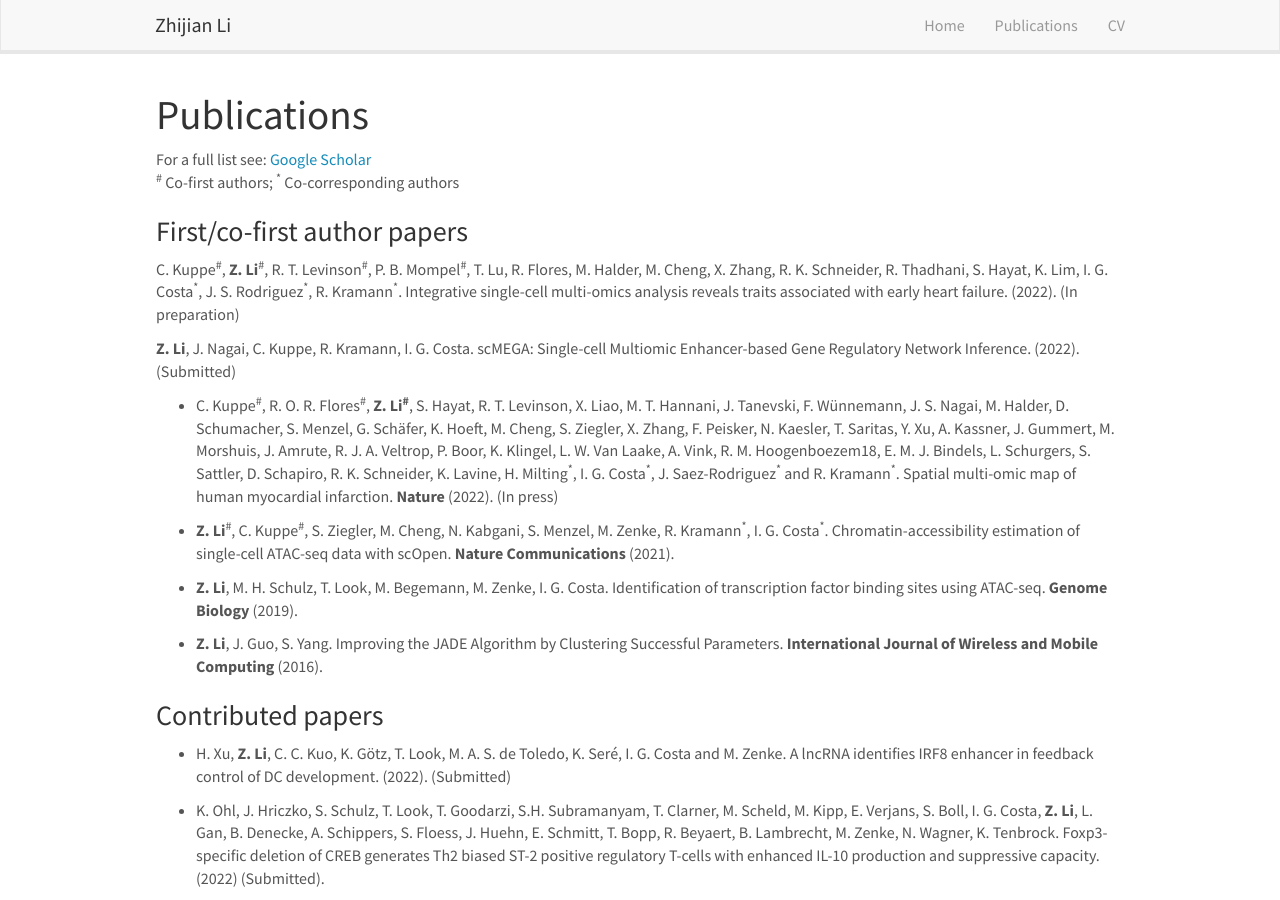
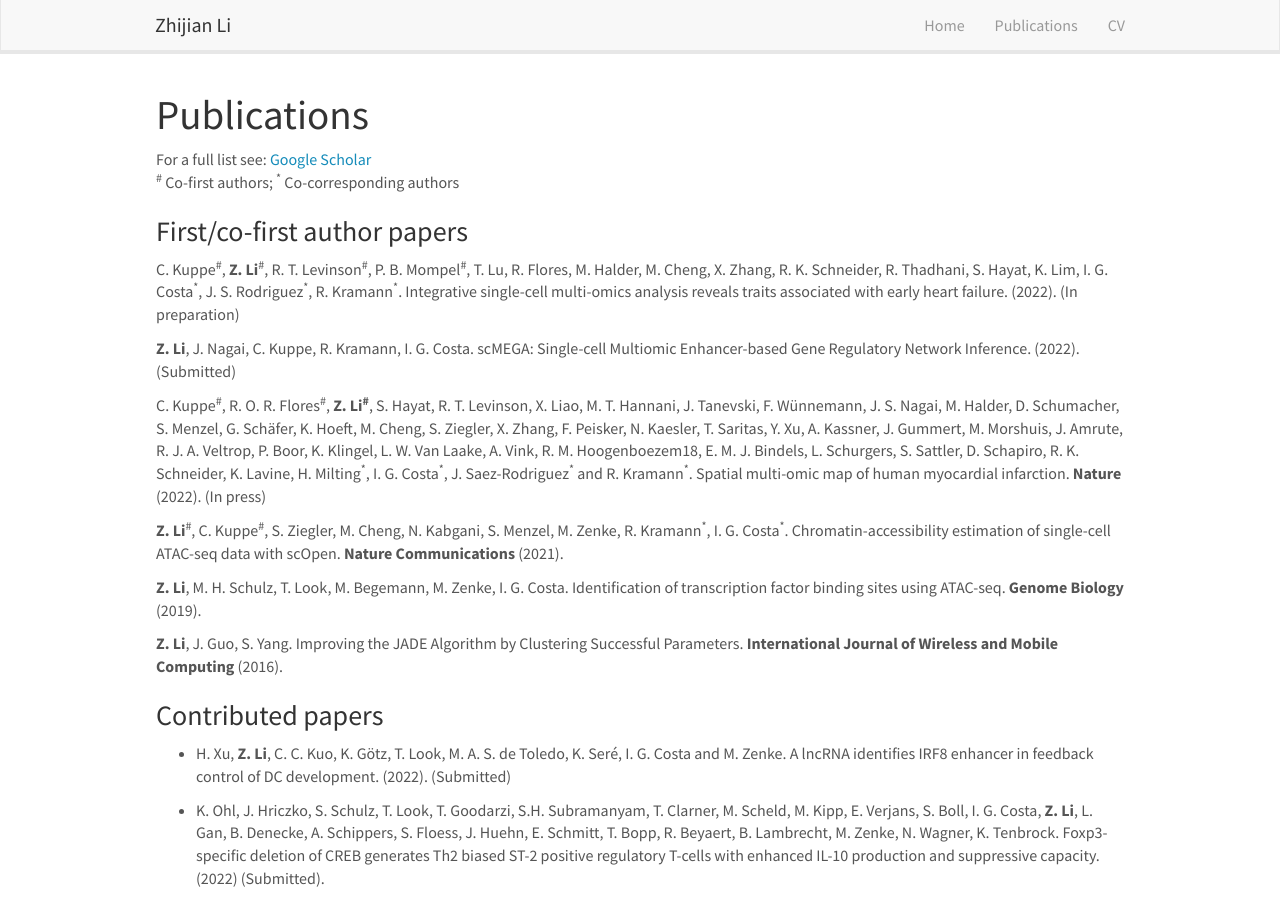
Before and after one commit to lzj1769/lzj1769.github.io, a Jekyll site: the page built from _pages/publications.md, in a window 1280 px wide and 900 px high. Built offline with Jekyll 4.4.1, drawn with Linux system fonts in a browser that asks for light colours; nearby versions of some CDN libraries.

Commit message:
update pub

```diff
--- a/_pages/publications.md
+++ b/_pages/publications.md
@@ -17,13 +17,13 @@ Integrative single-cell multi-omics analysis reveals traits associated with earl
 
 **Z. Li**, J. Nagai, C. Kuppe, R. Kramann, I. G. Costa. scMEGA: Single-cell Multiomic Enhancer-based Gene Regulatory Network Inference. (2022). (Submitted)
 
-* C. Kuppe<sup>\#</sup>, R. O. R. Flores<sup>\#</sup>, **Z. Li<sup>\#</sup>**, S. Hayat, R. T. Levinson, X. Liao, M. T. Hannani, J. Tanevski, F. Wünnemann, J. S. Nagai, M. Halder, D. Schumacher, S. Menzel, G. Schäfer, K. Hoeft, M. Cheng, S. Ziegler, X. Zhang, F. Peisker, N. Kaesler, T. Saritas, Y. Xu, A. Kassner, J. Gummert, M. Morshuis, J. Amrute, R. J. A. Veltrop, P. Boor, K. Klingel, L. W. Van Laake, A. Vink, R. M. Hoogenboezem18, E. M. J. Bindels, L. Schurgers, S. Sattler, D. Schapiro, R. K. Schneider, K. Lavine, H. Milting<sup>\*</sup>, I. G. Costa<sup>\*</sup>, J. Saez-Rodriguez<sup>\*</sup> and R. Kramann<sup>\*</sup>. Spatial multi-omic map of human myocardial infarction. **Nature** (2022). (In press)
+C. Kuppe<sup>\#</sup>, R. O. R. Flores<sup>\#</sup>, **Z. Li<sup>\#</sup>**, S. Hayat, R. T. Levinson, X. Liao, M. T. Hannani, J. Tanevski, F. Wünnemann, J. S. Nagai, M. Halder, D. Schumacher, S. Menzel, G. Schäfer, K. Hoeft, M. Cheng, S. Ziegler, X. Zhang, F. Peisker, N. Kaesler, T. Saritas, Y. Xu, A. Kassner, J. Gummert, M. Morshuis, J. Amrute, R. J. A. Veltrop, P. Boor, K. Klingel, L. W. Van Laake, A. Vink, R. M. Hoogenboezem18, E. M. J. Bindels, L. Schurgers, S. Sattler, D. Schapiro, R. K. Schneider, K. Lavine, H. Milting<sup>\*</sup>, I. G. Costa<sup>\*</sup>, J. Saez-Rodriguez<sup>\*</sup> and R. Kramann<sup>\*</sup>. Spatial multi-omic map of human myocardial infarction. **Nature** (2022). (In press)
 
-* **Z. Li**<sup>\#</sup>, C. Kuppe<sup>\#</sup>, S. Ziegler, M. Cheng, N. Kabgani, S. Menzel, M. Zenke, R. Kramann<sup>\*</sup>, I. G. Costa<sup>\*</sup>. Chromatin-accessibility estimation of single-cell ATAC-seq data with scOpen. **Nature Communications** (2021).
+**Z. Li**<sup>\#</sup>, C. Kuppe<sup>\#</sup>, S. Ziegler, M. Cheng, N. Kabgani, S. Menzel, M. Zenke, R. Kramann<sup>\*</sup>, I. G. Costa<sup>\*</sup>. Chromatin-accessibility estimation of single-cell ATAC-seq data with scOpen. **Nature Communications** (2021).
 
-* **Z. Li**, M. H. Schulz, T. Look, M. Begemann, M. Zenke, I. G. Costa. Identification of transcription factor binding sites using ATAC-seq. **Genome Biology** (2019).
+**Z. Li**, M. H. Schulz, T. Look, M. Begemann, M. Zenke, I. G. Costa. Identification of transcription factor binding sites using ATAC-seq. **Genome Biology** (2019).
 
-* **Z. Li**, J. Guo, S. Yang. Improving the JADE Algorithm by Clustering Successful Parameters.
+**Z. Li**, J. Guo, S. Yang. Improving the JADE Algorithm by Clustering Successful Parameters.
 **International Journal of Wireless and Mobile Computing** (2016).
 
 ### Contributed papers
```
